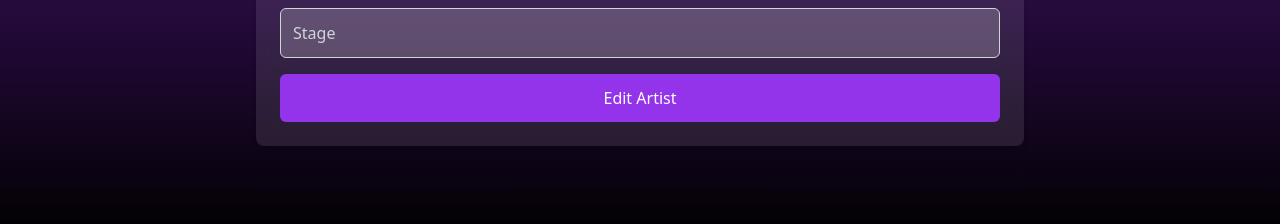
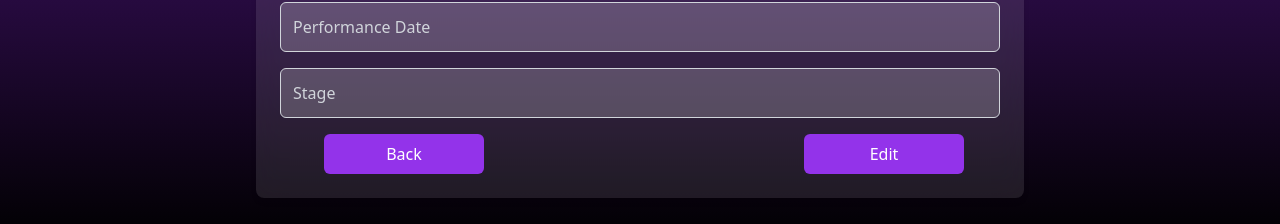
Before and after one commit to Dimdivanov/Rave-Realm, a React (Vite) app in the folder client/: page /artist/edit/1 in a window 1280 px wide. Shown: the part 555-779 px from the top of the page. Built offline with nearby package versions, Linux system fonts and the light colour scheme; no server answers; a web font is replaced by a local one.

Commit message:
AuthGuard created

```diff
--- a/client/src/App.jsx
+++ b/client/src/App.jsx
@@ -26,6 +26,8 @@ import TicketCreate from './components/getTickets/ticket-create/TicketCreate';
 import TicketDetails from './components/getTickets/ticket-details/TicketDetails';
 import ArtistEdit from './components/artists/artists-details/artist-edit/ArtistEdit';
 import ScrollTop from './util/scrollTopUtil';
+
+import AuthenticatorGuard from './components/common/AuthenticatorGuard';
 //nested route
 
 const App = () => {
@@ -52,12 +54,15 @@ const App = () => {
 
                     <Route path="/stages-list" element={<StageList />} />
                     <Route path="/stage/details/:stageId" element={<StageDetails />} />
-                    <Route path="/create-stage" element={<StageCreate />} />
 
                     <Route path="/login" element={<Login />} />
                     <Route path="/sign-up" element={<Register />} />
-                    <Route path="/logout" element={<Logout />} />
                     <Route path="/*" element={<NotFound />} />
+
+                    <Route element={<AuthenticatorGuard />}>
+                    <Route path="/create-stage" element={<StageCreate />} />
+                        <Route path="/home" element={<Logout />} />
+                    </Route>
                 </Routes>
                 <FollowUs />
                 <Footer />
--- a/client/src/components/artists/artists-details/artist-edit/ArtistEdit.jsx
+++ b/client/src/components/artists/artists-details/artist-edit/ArtistEdit.jsx
@@ -42,7 +42,7 @@ export default function ArtistEdit() {
             id="edit-artist"
             className="w-full min-h-screen bg-gradient-to-b from-purple-700 to-black flex items-center justify-center py-10"
         >
-            <div className="w-full max-w-3xl mx-auto p-6 bg-white bg-opacity-10 rounded-lg shadow-md backdrop-blur-md">
+            <div className="w-full max-w-3xl mx-auto p-6 mt-28 bg-white bg-opacity-10 rounded-lg shadow-md backdrop-blur-md">
                 <h2 className="text-3xl font-semibold mb-6 text-center text-white">
                     Edit Artist
                 </h2>
@@ -93,10 +93,16 @@ export default function ArtistEdit() {
                         className="w-full p-3 bg-white bg-opacity-20 border border-gray-300 rounded-md focus:outline-none focus:ring-2 focus:ring-purple-500 text-white placeholder-gray-300"
                     />
                     <button
+                        onClick={() => navigate('/artists')}
+                        className="ml-11 w-40 bg-purple-600 text-white py-2 px-4 rounded-md hover:bg-purple-700 transition-colors"
+                    >
+                        Back
+                    </button>
+                    <button
                         type="submit"
-                        className="w-full bg-purple-600 text-white py-3 rounded-md hover:bg-purple-700 transition-colors"
+                        className="ml-80 w-40 bg-purple-600 text-white py-2 px-4 rounded-md hover:bg-purple-700 transition-colors"
                     >
-                        Edit Artist
+                        Edit
                     </button>
                 </form>
             </div>
--- /dev/null
+++ b/client/src/components/common/AuthenticatorGuard.jsx
@@ -0,0 +1,9 @@
+import { Navigate, Outlet } from 'react-router-dom';
+import { AuthContext } from '../../contexts/AuthContext';
+import { useContext } from 'react';
+
+export default function AuthenticatorGuard() {
+    const { isAuthenticated } = useContext(AuthContext);
+
+    return isAuthenticated ? <Outlet /> : <Navigate to="/login" />;
+}
```
